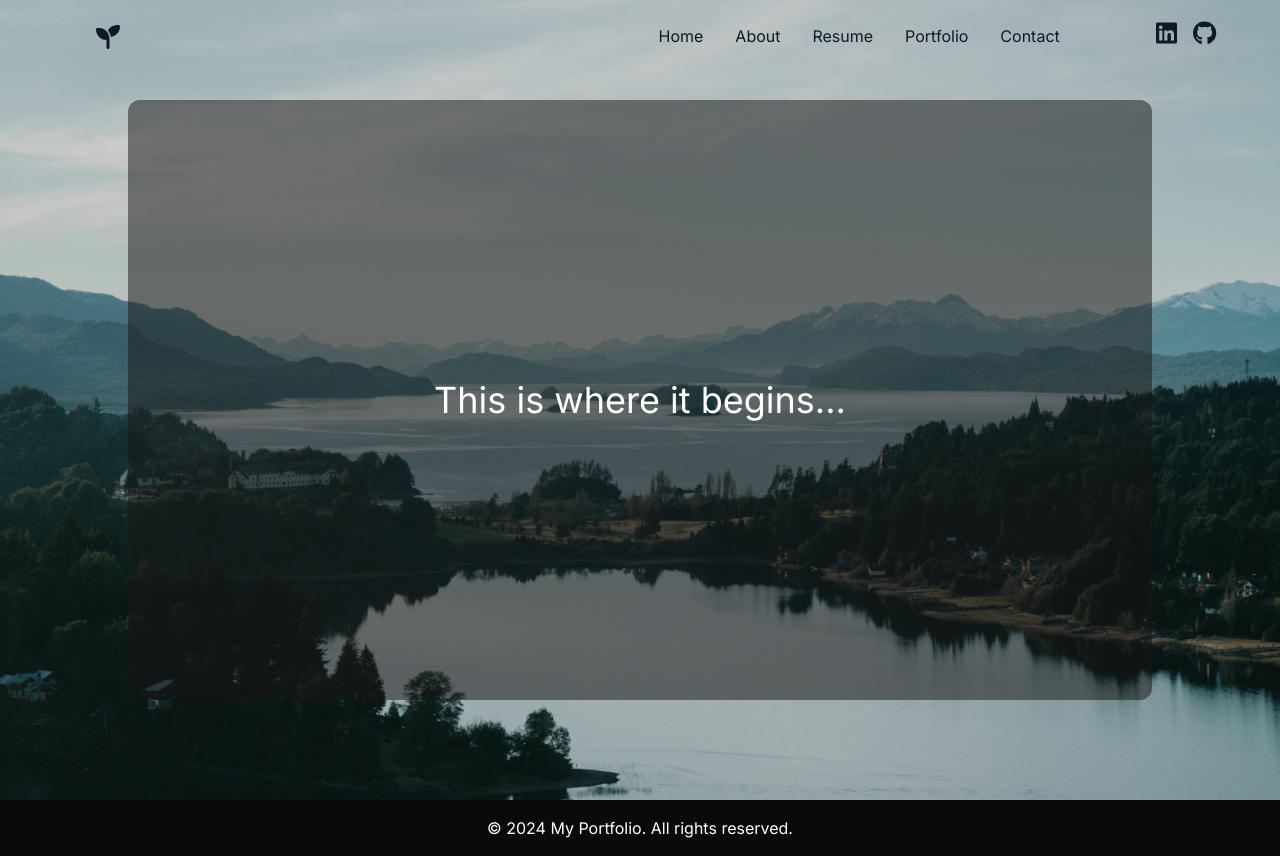
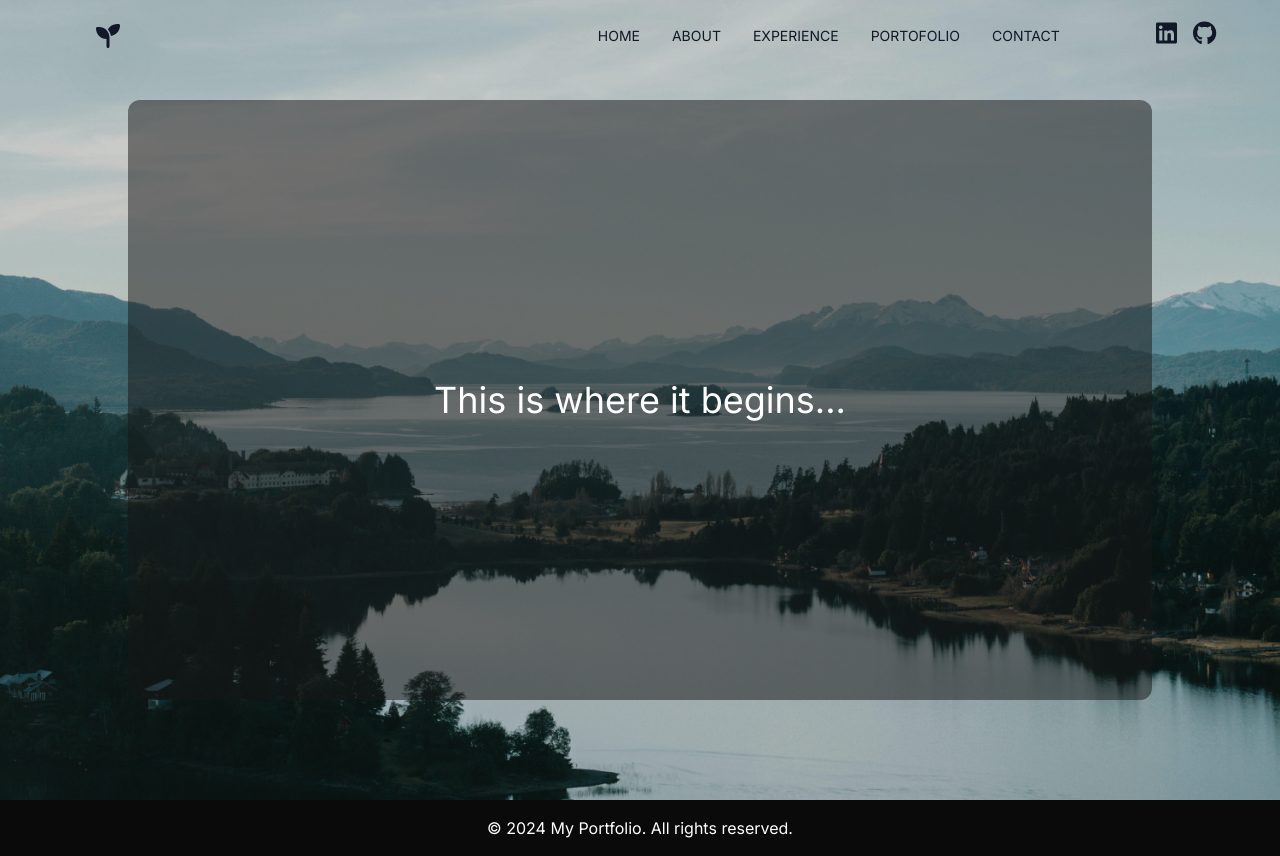
Before and after one commit to AdonisS2004/portfolio, a Next.js app: page / in a window 1280 px wide. Built offline with nearby package versions, Linux system fonts and the light colour scheme.

Commit message:
Added Inter font

```diff
--- a/src/app/components/Header.tsx
+++ b/src/app/components/Header.tsx
@@ -6,16 +6,16 @@ import { faLinkedin, faGithub} from "@fortawesome/free-brands-svg-icons";
 export default function Header() {
   const list_item_css = [
     'pt-6', 'pb-4', 'px-4', 'border-b-4', 'bg-neutral-200', 'bg-opacity-0',
-    'border-black', 'border-opacity-0', 'hover:border-opacity-100',
-    'hover:bg-opacity-40','hover:shadow-md', 'hover:text-neutral-600',
+    'border-black', 'border-opacity-0', "hover:text-teal-900", 'hover:border-opacity-100',
+    'hover:bg-opacity-40','hover:shadow-md', 'hover:text-neutral-600', 'hover:font-semibold',
   'transition', 'ease-in-out', 'duration-300']
 
   return (
-    <header className = "fixed top-0 left-0 right-0 z-50 bg-opacity-0 text-gray-900 flex justify-between items-center">
+    <header className = "fixed top-0 left-0 right-0 z-50 bg-opacity-0 text-gray-900 flex justify-between items-center font-customInter">
       <span id="logo" className="lg:mx-16 pt-6 px-8 pb-4">
         <FontAwesomeIcon
         icon={faSeedling}
-        className="text-2xl hover:text-blue-500 drop-shadow-2xl"
+        className="text-2xl drop-shadow-2xl hover:text-teal-900 transition ease-in-out duration-300"
         />
       </span>
 
@@ -26,12 +26,12 @@ export default function Header() {
         />
       </span>
       <nav className = "hidden md:flex md:items-center md:gap-x-4">
-        <ul className = "md:flex md:items-center ">
-          <li className = {list_item_css.join(' ')}><a href="#">Home</a></li>
-          <li className = {list_item_css.join(' ')}><a href="#">About</a></li>
-          <li className = {list_item_css.join(' ')}><a href="#">Resume</a></li>
-          <li className = {list_item_css.join(' ')}><a href="#">Portfolio</a></li>
-          <li className = {list_item_css.join(' ')}><a href="#">Contact</a></li>
+        <ul className = "md:flex md:items-center text-sm">
+          <li className = {list_item_css.join(' ')}><a href="#">HOME</a></li>
+          <li className = {list_item_css.join(' ')}><a href="#">ABOUT</a></li>
+          <li className = {list_item_css.join(' ')}><a href="#">EXPERIENCE</a></li>
+          <li className = {list_item_css.join(' ')}><a href="#">PORTOFOLIO</a></li>
+          <li className = {list_item_css.join(' ')}><a href="#">CONTACT</a></li>
         </ul>
         <ul className="flex items-center gap-x-4 md:mx-8 lg:mx-16 text-2xl">
           <li className="hover:text-blue-500 drop-shadow-2xl"><a href="https://www.linkedin.com/in/adonis-serrano/"><FontAwesomeIcon icon={faLinkedin} /></a></li>
--- a/src/app/components/Landing.tsx
+++ b/src/app/components/Landing.tsx
@@ -1,6 +1,6 @@
 export default function Landing() {
     return (
-        <main className="w-4/5 h-3/4 rounded-xl bg-neutral-900 bg-opacity-50 z-30 flex justify-center items-center text-white">
+        <main className="w-4/5 h-3/4 rounded-xl bg-neutral-900 bg-opacity-50 z-30 flex justify-center items-center text-white font-customInter">
             <h1 className="text-4xl">This is where it begins...</h1>
         </main>
     )
--- a/src/app/styles/globals.css
+++ b/src/app/styles/globals.css
@@ -1,6 +1,7 @@
 @tailwind base;
 @tailwind components;
 @tailwind utilities;
+@import url('https://fonts.googleapis.com/css2?family=Inter:ital,opsz,wght@0,14..32,100..900;1,14..32,100..900&family=League+Spartan:wght@100..900&display=swap');
 
 :root {
   --foreground-rgb: 0, 0, 0;
--- a/tailwind.config.ts
+++ b/tailwind.config.ts
@@ -16,7 +16,7 @@ const config: Config = {
       colors: {
       },
       fontFamily: {
-
+        customInter: ["Inter", "sans-serif"],
       },
     },
   },
```
